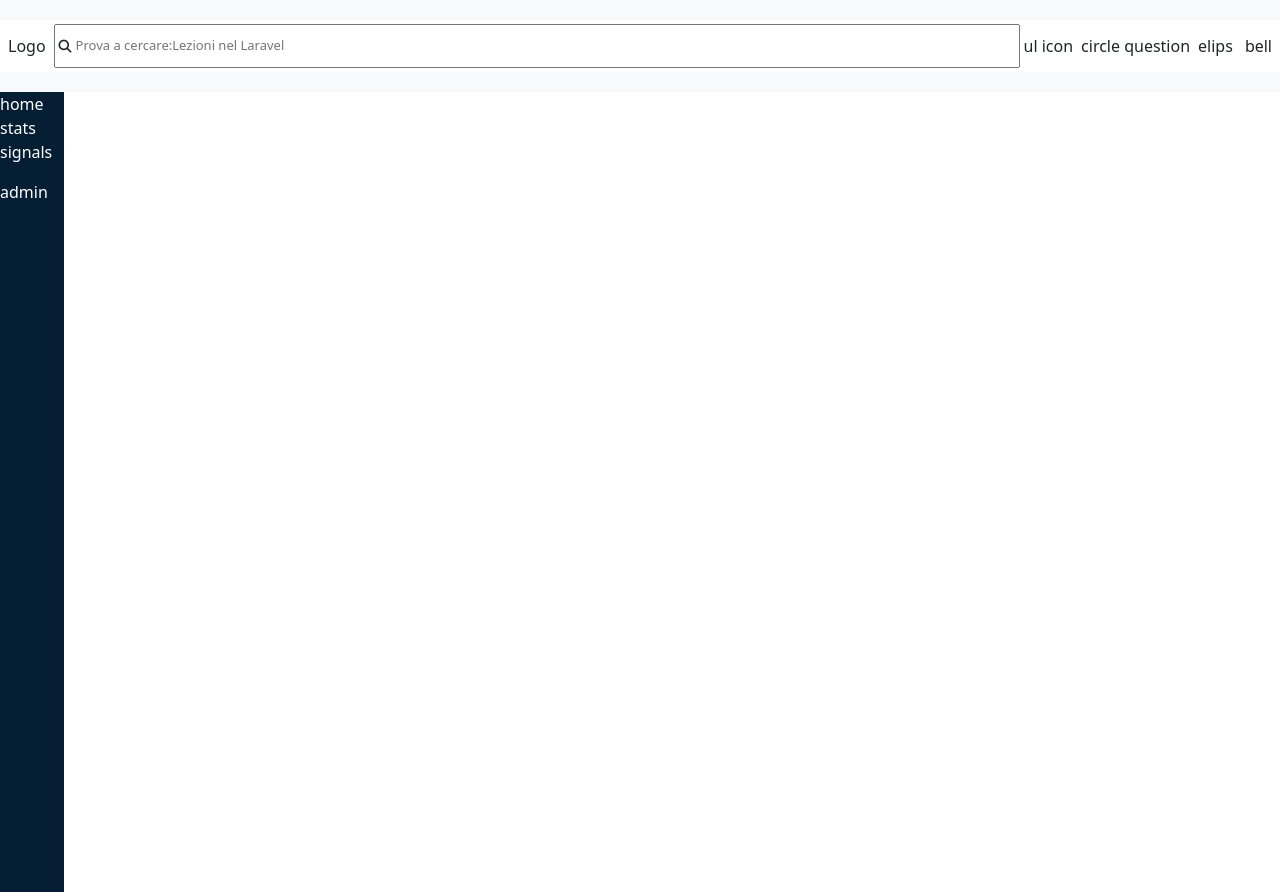
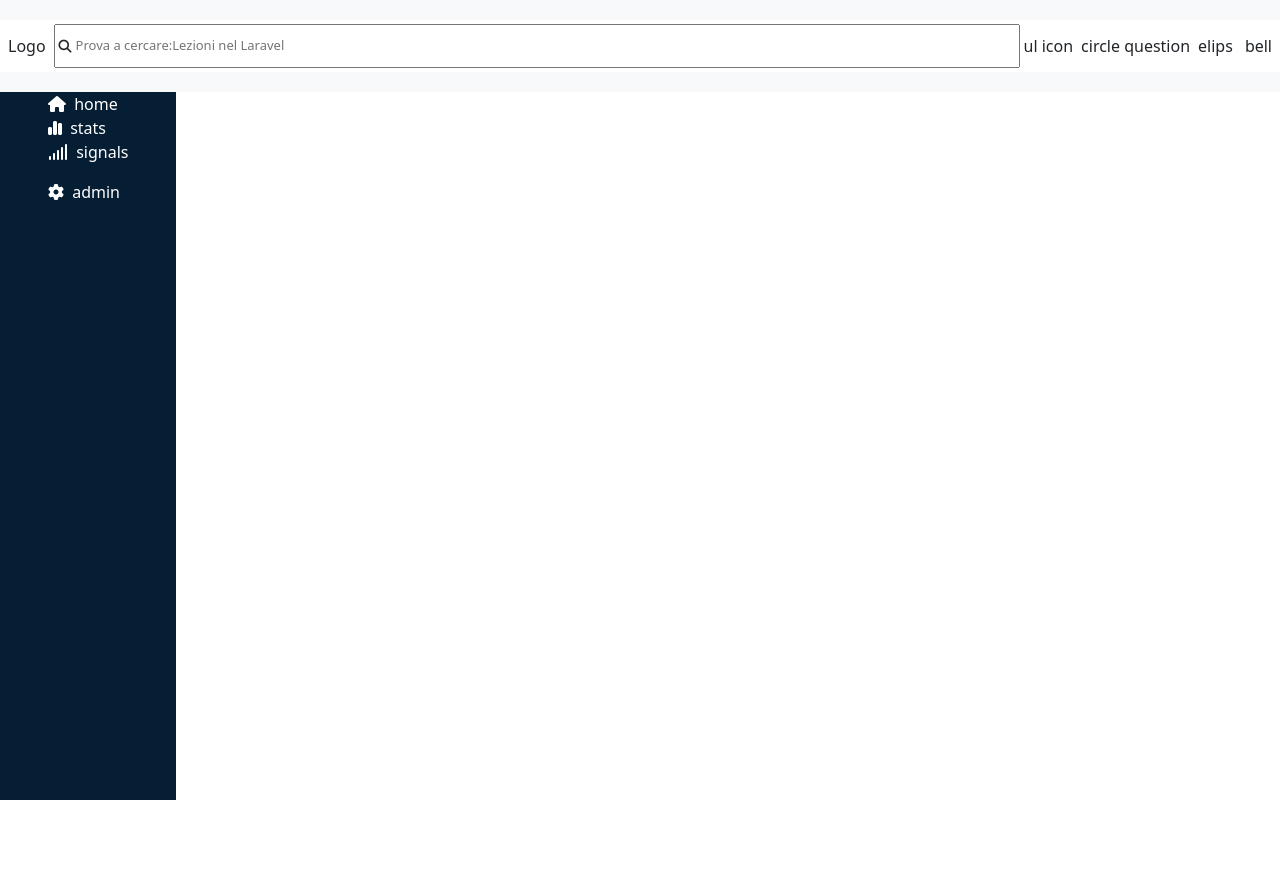
Before and after one commit to giovanni2299/html-css-bootstrap-dashboard, a plain HTML site: page index.html in a window 1280 px wide. After the commit the page ends 800 px from the top, so only its background shows below. Drawn offline with nearby package versions, Linux system fonts and the light colour scheme.

Commit message:
Refact:html and main part

```diff
--- a/index.html
+++ b/index.html
@@ -12,7 +12,7 @@
 
 </head>
 <body>
-    <div id="app">
+    <div class="d-flex flex-column align-items-stretch" id="app">
         <header class="page_header">
             <div class="bg-FFFFFF row align-items-center g-0 py-1">
                 <div class="col-auto px-2">
@@ -33,16 +33,26 @@
             </div>
         </header>
 
-        <main class="page_main">
+        <main class="flex-grow-1 container-fluid d-flex">
             <div class="row row_heigt">
-                <aside class="bg-051E34 text-white flex-column col-auto">
+                <aside class="bg-051E34 text-white flex-column col-auto px-5">
                     <ul class="p-0">
-                        <li>home</li>
-                        <li>stats</li>
-                        <li>signals</li>
+                        <li>
+                            <i class="fa-solid fa-house"></i>
+                            <span class="d-none d-lg-inline ms-1">home</span>
+                        </li>
+                        <li>
+                            <i class="fa-solid fa-chart-simple"></i>
+                            <span class="d-none d-lg-inline ms-1">stats</span>
+                        </li>
+                        <li>
+                            <i class="fa-solid fa-signal"></i>
+                            <span class="d-none d-lg-inline ms-1">signals</span>
+                        </li>
                     </ul>
                     <div class="admin">
-                        admin
+                        <i class="fa-solid fa-gear"></i>
+                        <span class="d-none d-lg-inline ms-1">admin</span>
                     </div>
                 </aside>
                 <!-- <section class="col-auto">
```
